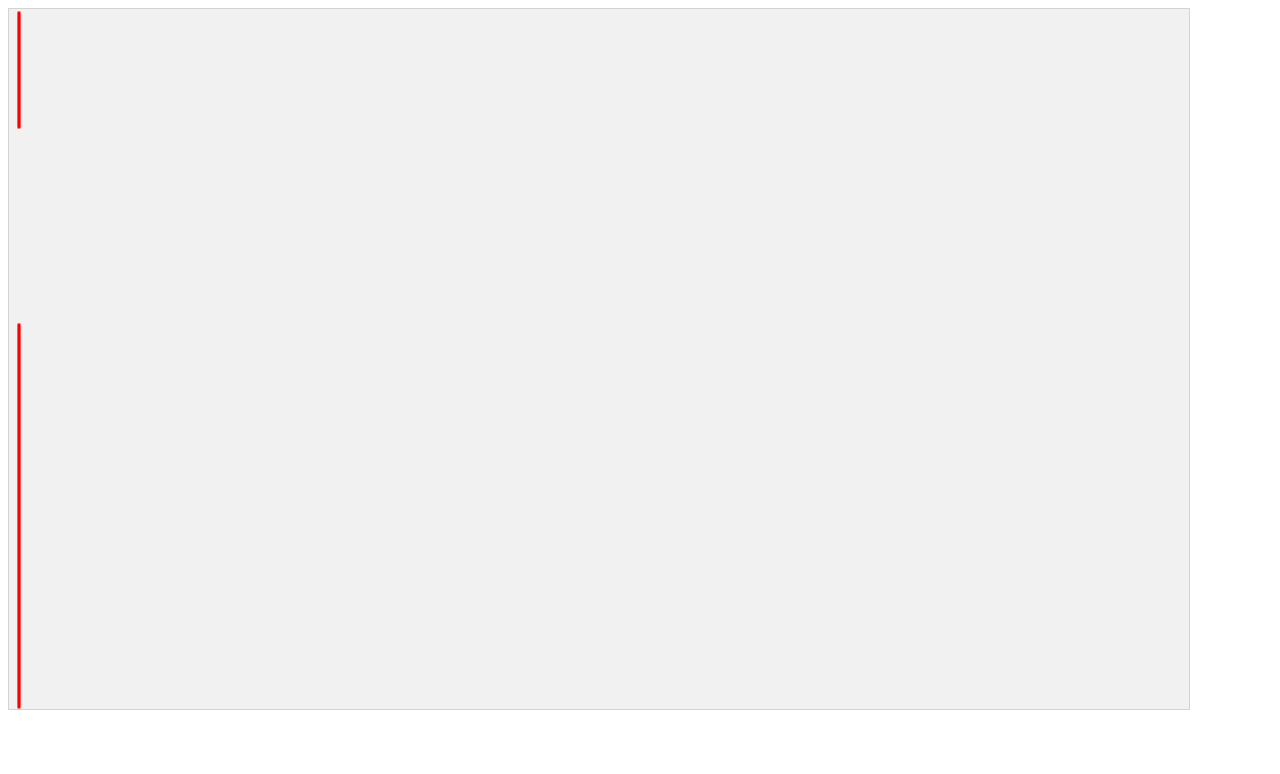
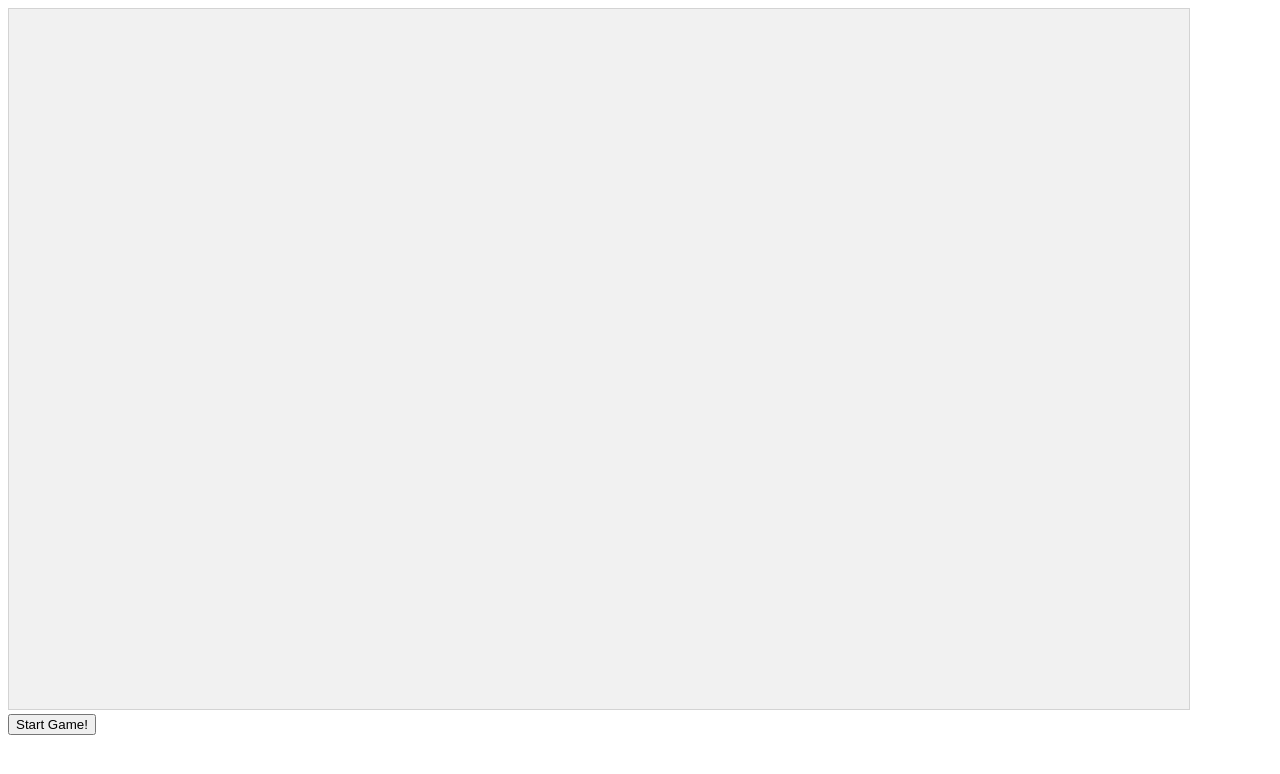
Before and after one commit to yerdal/TNM095-AchtungBot, a plain HTML site: page index.html in a window 1280 px wide. Drawn offline with Linux system fonts and the light colour scheme.

Commit message:
Worm as object and better wrapped canvas

```diff
--- a/index.html
+++ b/index.html
@@ -4,9 +4,11 @@
 	<link rel="stylesheet" type="text/css" href="css/style.css">
 	<title>Achtung Bot</title>
 </head>
-<body onload="startGame()">
+<body onload="loadScreen()">
 </body>
 	<!--<canvas id="canvas" context="2d">
 	</canvas>-->
+
+	<button onclick="startGame()" ">Start Game!</button>
 	<script type="text/javascript" src="scripts/main.js"></script>
 </html>
--- a/scripts/main.js
+++ b/scripts/main.js
@@ -9,19 +9,29 @@ var currSpeed = {
     x: 0,
     y: 0
 }
+var worm ={
+	width: 3,
+	height: 3,
+	color: "red",
+	xPos: 10,
+	yPos: 120
+}
 function startGame() {
-    gameArea.start();
-    gamePiece = new component(3, 3, "red", 10, 120);
+	gameArea.start();
+    gamePiece = new component(worm);
+}
+
+function loadScreen(){
+	gameArea.load();
 }
 
 var gameArea = {
     canvas: document.createElement("canvas"),
-    start : function() {
+    load : function() {
     	this.canvas.width = screenWidth;
     	this.canvas.height = screenHeight;
         this.context = this.canvas.getContext("2d");
-        this.interval = setInterval(updateGameArea, 20);
-        document.body.insertBefore(this.canvas, document.body.childNodes[0]);
+         document.body.insertBefore(this.canvas, document.body.childNodes[0]);
         window.addEventListener('keydown', function (e) {
             gameArea.keys = (gameArea.keys || []);
             gameArea.keys[e.keyCode] = (e.type == "keydown");
@@ -30,13 +40,17 @@ var gameArea = {
             gameArea.keys[e.keyCode] = (e.type == "keydown");
         })
     },
+    start: function(){
+    	this.interval = setInterval(updateGameArea, 20);
+
+    },
 }
 
 
-function component(width, height, color, x, y) {
+function component(worm) {
     this.gamearea = gameArea;
-    this.width = width;
-    this.height = height;
+    this.width = worm.width;
+    this.height = worm.height;
 
     this.speed = 0;
     this.angle = 0;
@@ -45,47 +59,45 @@ function component(width, height, color, x, y) {
         x: 0,
         y: 0
     }
-    this.position = {
-        x: x,
-        y: y
-    }
+    /*this.position = {
+        x: worm.xPos,
+        y: worm.yPos
+    }*/
 
     this.update = function() {
         ctx = gameArea.context;
         ctx.save();
-        ctx.translate(this.position.x, this.position.y);
+        ctx.translate(worm.xPos, worm.yPos);
         ctx.rotate(this.angle);
-        ctx.fillStyle = color;
+        ctx.fillStyle = worm.color;
         //ctx.fillRect(this.x, this.y, this.width, this.height);
         ctx.fillRect(this.width / -2, this.height / -2, this.width, this.height);
         ctx.restore();
     }
     this.newPos = function() {
     	this.angle += this.moveAngle * Math.PI / 180;
-        this.position.x += this.speed * Math.sin(this.angle);
-        this.position.y -= this.speed * Math.cos(this.angle);
-        this.checkBorder();
+        worm.xPos += this.speed * Math.sin(this.angle);
+        worm.yPos -= this.speed * Math.cos(this.angle);
+        this.checkBorder(worm, gameArea.context);
 
     }
 
-    this.checkBorder = function(){
-    	var bottom = this.gamearea.canvas.height - this.height;
-    	var top = this.height;
-    	var leftSide = this.width;
-    	var rightSide = this.gamearea.canvas.width - this.width;
-		if (this.position.y > bottom) {
-			console.log("BOTTOM IS REACEHD");
-	            this.position.y = 2;
-	    }else if(this.position.y < top){
-	    	console.log("TOP REACHED")
-	    	this.position.y = this.gamearea.canvas.height-2;
-	    }else if(this.position.x > rightSide){
-	    	this.position.x = 2;
-	    }
-	    else if(this.position.x < leftSide){
-	    	this.position.x = this.gamearea.canvas.width-2;
-	    }
+    this.checkBorder = function(worm, ctx){
 
+    	if(worm.xPos+worm.width > this.gamearea.canvas.width && worm.xPos > this.gamearea.canvas.width){
+    		ctx.fillRect(worm.x-this.gamearea.canvas.width, worm.y, worm.width, worm.height );
+    		worm.xPos = 0;
+
+    	}else if(worm.xPos < 0){
+    		worm.xPos = this.gamearea.canvas.width;
+    	}
+
+    	if(worm.yPos+worm.height > this.gamearea.canvas.height && worm.yPos > this.gamearea.canvas.height){
+    		ctx.fillRect(worm.x, worm.y-this.gamearea.canvas.height, worm.width, worm.height );
+    		worm.yPos = 0;
+    	}else if(worm.yPos < 0){
+    		worm.yPos = this.gamearea.canvas.height;
+    	}
     }
 }
 
```
